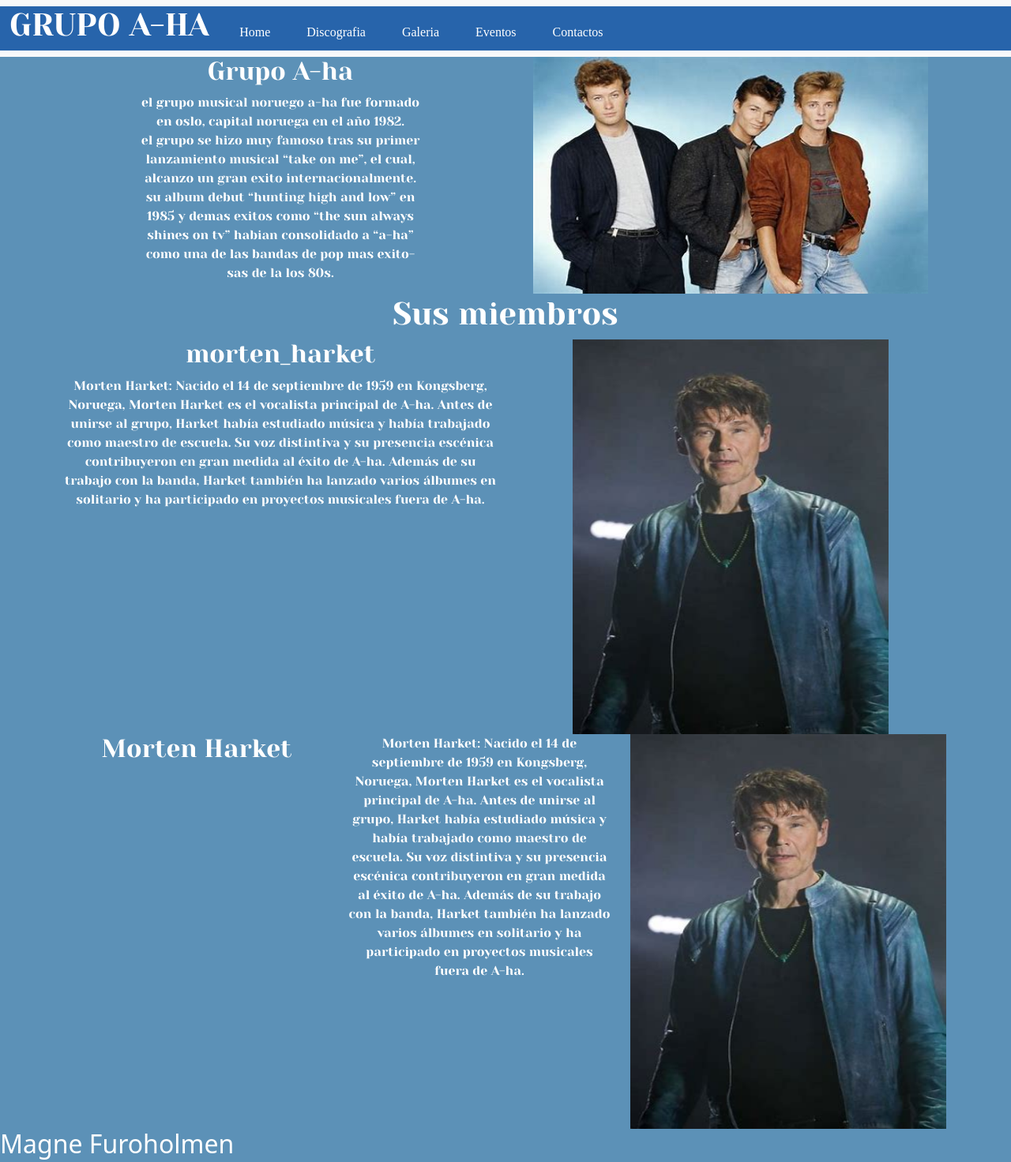
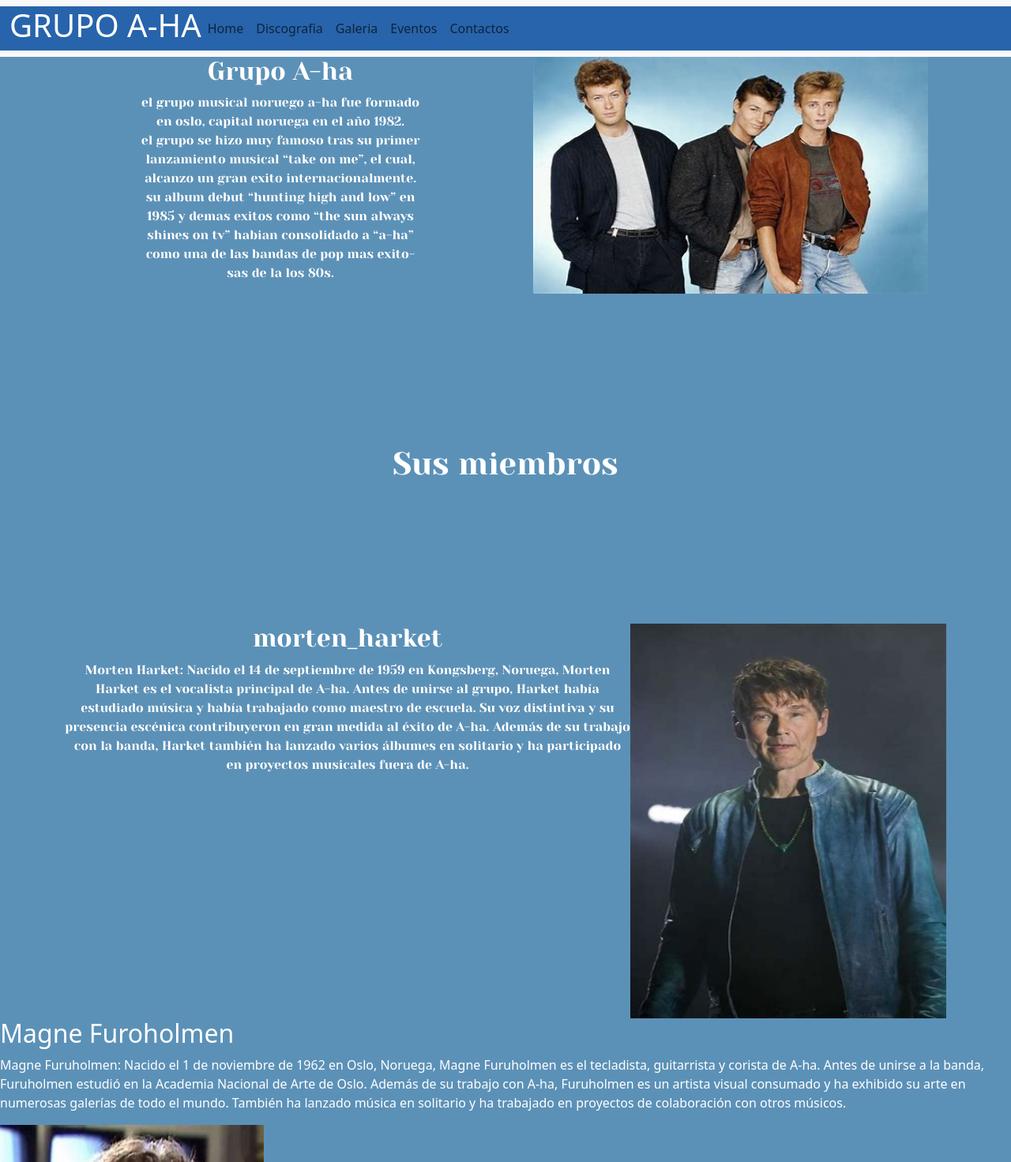
Before and after one commit to Ale-43/proyecto-Coderhouse-DW, a plain HTML site: page index.html in a window 1280 px wide. Shown: the top 1472 px of the page at 79% size. Drawn offline with nearby package versions, Linux system fonts and the light colour scheme; a web font is replaced by a local one.

Commit message:
acabo de acomodar la seccion de miembros 1, y ha tomado la distancia correspondiente desde la foto del grupo total utilizando padding top y padding bottom, estoy ahora mismo solucionando el error del navbar, hay un error en la segunda pagina responsiva(discografia) lo cual el boton hamburguesa aparece pero no es funcional, hay que acomodar ademas el sistema responsivo de discografia, hay que implementar los videos que llevan: discografia, galeria, eventos. por ultimo hay que hacer arreglos en el footer por mal posicionamiento del mismo.

```diff
--- a/css/style.css
+++ b/css/style.css
@@ -7,49 +7,35 @@
 * {
     color: white;
 }
+
 header div {
-    background: #2764ab;
-    display: flex;
-    justify-content: flex-end;
-}
-.tituloprincipal {
     background-color: #2764ab;
-    font-family: "Yeseva One", serif;
-}
-
-.nav-link {
-    color: #fff;
-}
-
-nav a {
-    text-decoration: none;
-    list-style: none;
-    color: #fff;
-}
-
-nav a:hover {
-    color: #00057a;
-}
-
-nav li {
-    background-color: #2764ab;
-    margin-top: 10px;
-    margin-inline-start: 30px;
-    font-family: "Artifika", serif;
-    color: white;
-}
-.title {
-    font-family: "Yeseva One", serif;
-    margin-left: 20px;
-    width: 200px;
-}
-.col {
-    font-family: "Yeseva One", serif;
 }
 
 
 
 
+
+
+
+
+.col {
+    font-family: "Yeseva One", serif;
+}
+.col-6 {
+    font-family: "Yeseva One", serif;
+}
+
+.position1 {
+    display: flex;
+}
+.position2 {
+    padding-top: 190px;
+    padding-bottom: 170px;
+}
+.position3 {
+    display: flex;
+}
 
 .seccionmiembros2 {
     display: flex;
--- a/index.html
+++ b/index.html
@@ -54,7 +54,7 @@
 <!--secciondos con bootstrap-->
 <div class="container text-center">
     <div class="row">
-      <div class="col">
+      <div class="col-6">
         <h2>Grupo A-ha</h2>
         <p>el grupo musical noruego a-ha fue formado<br>
           en oslo, capital noruega en el año 1982.<br>
@@ -76,39 +76,33 @@
 
 
 <!--codigo limpio para poner columnas con bootstrap(grid system)-->
+<section class="top">
   <div class="container text-center">
     <div class="row">
+      <section class="position2">
         <div class="col">
           <h1>Sus miembros</h1>
       </div>
+      </section>
         </div>
     </div>
 </div>
+</section>
 
 <!--seccion miembros con bootstrap-->
 <div class="container text-center">
   <div class="row">
+    <section class="position1">
       <div class="col">
         <h2>morten_harket</h2>
         <p>Morten Harket: Nacido el 14 de septiembre de 1959 en Kongsberg, Noruega, Morten Harket es el vocalista principal de A-ha. Antes de unirse al grupo, Harket había estudiado música y había trabajado como maestro de escuela. Su voz distintiva y su presencia escénica contribuyeron en gran medida al éxito de A-ha. Además de su trabajo con la banda, Harket también ha lanzado varios álbumes en solitario  y ha participado en proyectos musicales fuera de A-ha.</p>
       </div>
+      <section class="position3">
         <div class="col">
           <img src="./pages/morten_harket.jpeg" alt="morten_harket" height="500px" width="400px">
         </div>
-    </div>
-  </div>
-
-<div class="container text-center">
-    <div class="row">
-      <div class="col">
-        <h2>Morten Harket</h2>
-      </div>
-      <div class="col">
-        <p>Morten Harket: Nacido el 14 de septiembre de 1959 en Kongsberg, Noruega, Morten Harket es el vocalista principal de A-ha. Antes de unirse al grupo, Harket había estudiado música y había trabajado como maestro de escuela. Su voz distintiva y su presencia escénica contribuyeron en gran medida al éxito de A-ha. Además de su trabajo con la banda, Harket también ha lanzado varios álbumes en solitario  y ha participado en proyectos musicales fuera de A-ha.</p>
-      </div>
-      <div class="col">
-        <img src="./pages/morten_harket.jpeg" alt="morten_harket" height="500px" width="400px">
-      </div>
+      </section>
+    </section>
   </div>
 </div>
 
```
Also changed, not shown: prueba.html (+48 -4 lines). Lines whose indentation alone changed are shown as unchanged.
